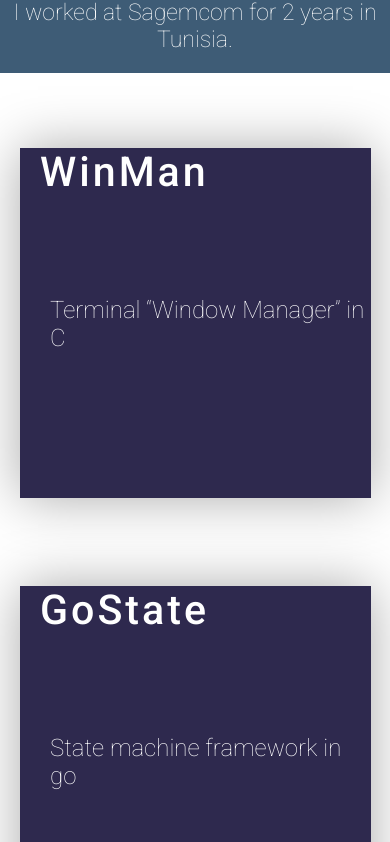
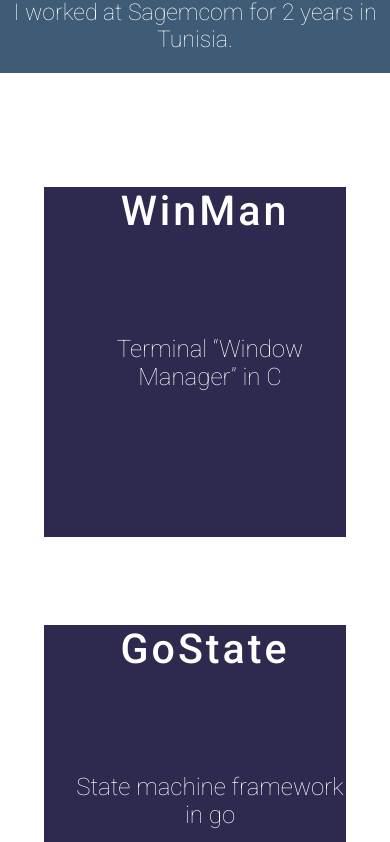
Before and after one commit to lethenju/portfolio-react, a React (Create React App) app: page / in a window 390 px wide. Shown: the part 722-1564 px from the top of the page. Built offline with nearby package versions, Linux system fonts and the light colour scheme.

Commit message:
[Fix] Finally fix responsive layout on homepage

```diff
--- a/src/ProjectBar.js
+++ b/src/ProjectBar.js
@@ -22,7 +22,6 @@ export default function ProjectBar(props) {
   return (
     // todo : -> use github API to automatically generate project informations
     <div className="ProjectBar">
-      <div className="horizontal-scroll-wrapper">
       <ProjectGeneric
         name="WinMan"
         description="Terminal “Window Manager” in C"
@@ -54,7 +53,6 @@ export default function ProjectBar(props) {
         description="Small log system in C"
         hide_callback={props.hide_callback}
       />
-      </div>
     </div>
   );
 }
--- a/src/styles.css
+++ b/src/styles.css
@@ -118,7 +118,11 @@ h2 {
   }
 }
 .ProjectBar {
-  position: relative;
+  display: flex;
+  flex-direction: row;
+  align-items: stretch;
+  flex-wrap: wrap;
+  justify-content: space-between;
   margin-top: 100px;
   box-sizing: border-box;
 }
@@ -126,21 +130,19 @@ h2 {
 .Project_inside {
   background: #2e294e;
   box-shadow: 0px 0px 51px #aaa;
-
   width: 400px;
   height: 350px;
   will-change: transform;
+  justify-content: center;
 }
 .Project {
   padding: 5px;
-  margin-left: 167px;
-  margin-bottom: 167px;
-
-  margin-right: 0px;
-  display: inline-block;
-
-  width: 400px;
-  height: 350px;
+  flex: auto;
+  flex: 1 1 30%;
+  display: flex;
+  justify-content: center;
+  width: 800px;
+  height: 450px;
 }
 .Description {
   color: #fff;
@@ -162,15 +164,6 @@ h2 {
   .my-name h1 {
     font-size: 42px;
   }
-  .ProjectBar {
-    text-align: center;
-    margin-left: 0;
-  }
-  .Project {
-    text-align: left;
-    margin-left: 0;
-    margin-right: 167px;
-  }
 }
 @media (max-width: 850px) {
   h1 {
@@ -191,20 +184,15 @@ h2 {
   }
 
   .Project_inside {
-    background: #2e294e;
-    box-shadow: 0px 0px 51px #aaa;
+    box-shadow: 0px 0px 0px #aaa;
     width: 100%;
-
-    will-change: transform;
+    will-change: unset;
   }
   .Project {
     padding: 5px;
     width: 90%;
-    margin-bottom: 20%;
-
-    margin-right: 0px;
+    margin: 10%;
     display: inline-block;
-
     height: 350px;
   }
   .Description {
```
Lines whose indentation alone changed are shown as unchanged.
